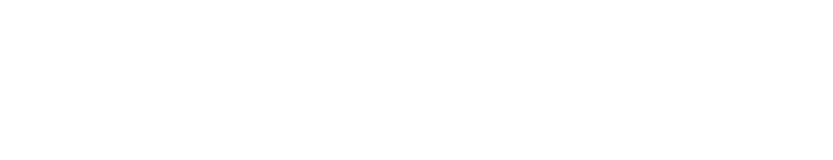
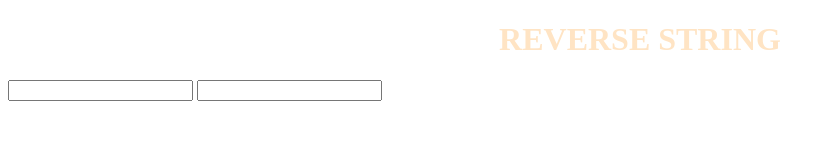
Before and after one commit to deepak42382/reversestring, a plain HTML site: page index.html in a window 1280 px wide. Shown: the whole page, without its empty margins (0-833 px from the left). Drawn offline with Linux system fonts and the light colour scheme.

Commit message:
complete

```diff
--- a/app.js
+++ b/app.js
@@ -0,0 +1,9 @@
+function reverse(){
+    let inputBox = document.getElementById("first input").value;
+    let stra ="";
+
+    for(let i=inputBox.length-1; i>=0; i--){
+        stra = stra  + inputBox[i];
+        document.getElementById("second input").value = stra;
+    };
+}
--- a/index.html
+++ b/index.html
@@ -5,8 +5,15 @@
     <meta http-equiv="X-UA-Compatible" content="IE=edge">
     <meta name="viewport" content="width=device-width, initial-scale=1.0">
     <title>Reverse string</title>
+    <link rel="stylesheet" href="style.css">
 </head>
 <body>
+    <h1>REVERSE STRING </h1>
+<form class="">
+    <input type="text" id="first input" onkeyup="reverse();">
+    <input type="text" id="second input">
+</form>
+
     <script src="app.js"></script>
 </body>
 </html>
--- /dev/null
+++ b/style.css
@@ -0,0 +1,10 @@
+h1{
+    text-align: center;
+    text-shadow: 10px;
+    color: bisque;
+}
+.first{
+    display: flex;
+    justify-content: center;
+    gap: 2em;
+}
```
